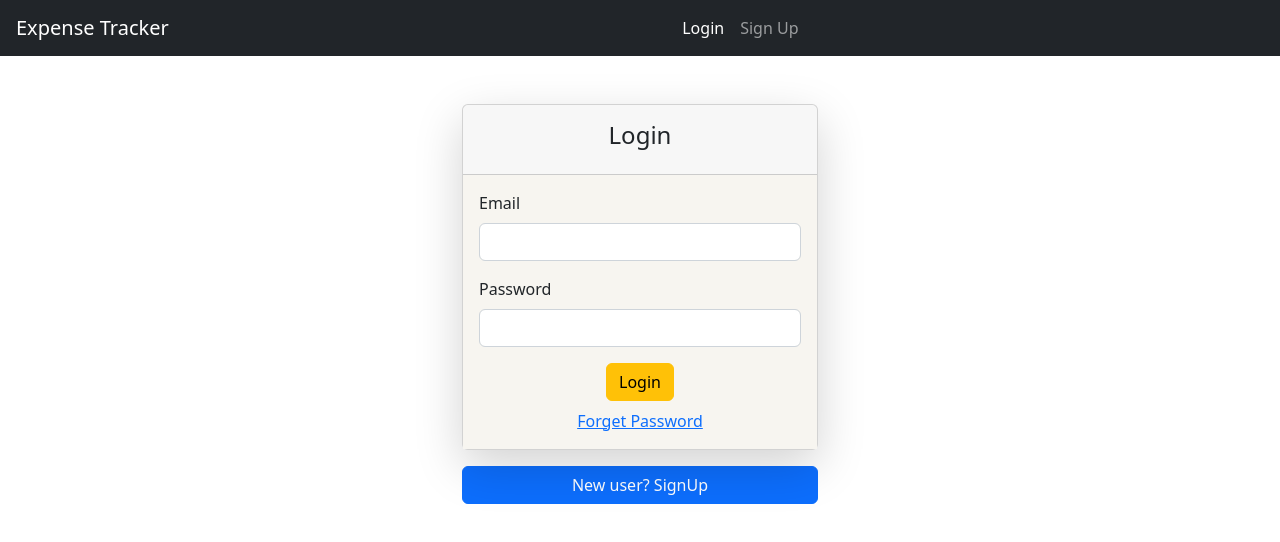
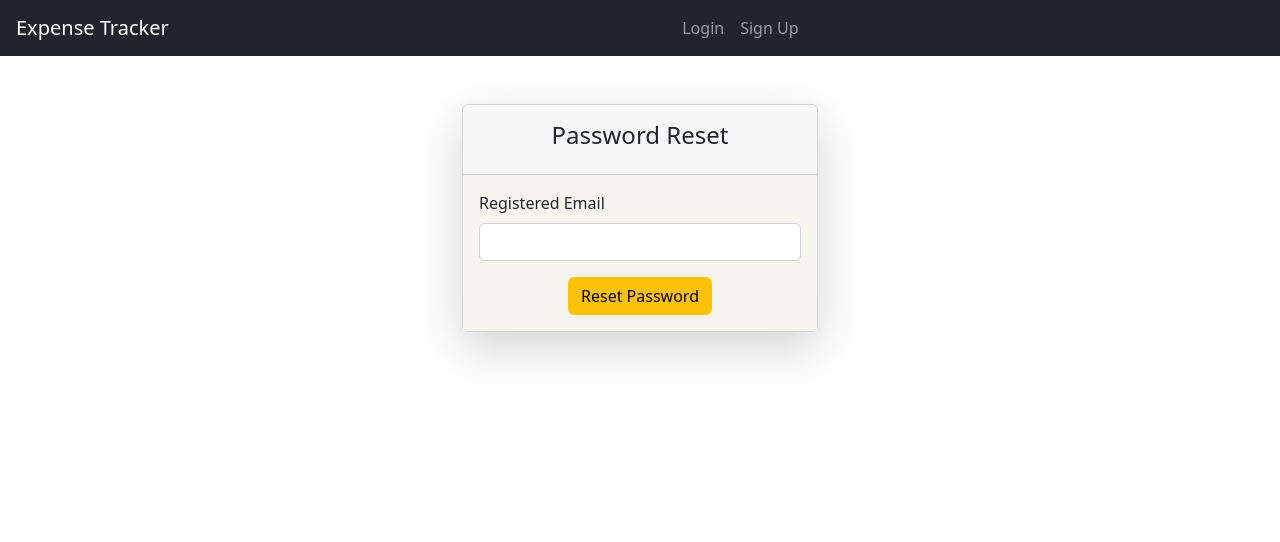
Before and after one commit to Blank67/Expence-Tracker-Website, a React (Create React App) app: page /resetpassword in a window 1280 px wide. Before the commit this address led to /login. Shown: the top 542 px of the page. Built offline with nearby package versions, Linux system fonts and the light colour scheme.

Commit message:
reset password link

```diff
--- a/src/App.js
+++ b/src/App.js
@@ -6,6 +6,7 @@ import AuthContext from './firebase/auth-context';
 import Home from './Pages/Home';
 import Login from './Pages/Login';
 import Profile from './Pages/Profile';
+import ResetPassword from './Pages/ResetPassword';
 import SignUp from './Pages/SignUp';
 
 const App = () => {
@@ -22,6 +23,7 @@ const App = () => {
         {authCtx.isLoggedIn && <Route path='/profile'><Profile /></Route>}
         {!authCtx.isLoggedIn && <Route path='/login'><Login /></Route>}
         {!authCtx.isLoggedIn && <Route path='/signup'><SignUp /></Route>}
+        {!authCtx.isLoggedIn && <Route path='/resetpassword'><ResetPassword /></Route>}
         <Route path='*'><Redirect to='/login' /></Route>
       </Switch>
     </div>
--- a/src/Pages/Login.js
+++ b/src/Pages/Login.js
@@ -1,6 +1,6 @@
 import { useContext, useRef, useState } from "react";
 import { Button, Card, Col, Container, Form, Row } from "react-bootstrap";
-import { NavLink, useHistory } from "react-router-dom";
+import { useHistory } from "react-router-dom";
 import AuthContext from "../firebase/auth-context";
 
 const Login = (props) => {
@@ -51,13 +51,12 @@ const Login = (props) => {
         }
     }
 
-    const onLoginClickHandler = () => {
-        history.replace('/login');
+    const onSignUpClickHandler = () => {
+        history.replace('/signup');
     }
 
-    const forgetPasswordHandler = (e) => {
-        e.preventDefault();
-        console.log("Clikeddd");
+    const forgetPasswordHandler = () => {
+        history.replace('/resetpassword');
     }
 
     return (
@@ -83,7 +82,7 @@ const Login = (props) => {
                                     <Button variant="warning" type="submit" onClick={onSubmitHandler}>Login</Button>
                                 </div>
                                 <div className="text-center mt-2">
-                                    <a href="forgetPasswordHandler()">Forget Password</a>
+                                    <Button variant="link" onClick={forgetPasswordHandler}>Forget Password</Button>
                                 </div>
                             </Form>
                         </Card.Body>
@@ -93,7 +92,7 @@ const Login = (props) => {
             <Row className="justify-content-center pt-3">
                 <Col xs={4}>
                     <div className="d-grid">
-                        <Button onClick={onLoginClickHandler}>New user? SignUp</Button>
+                        <Button onClick={onSignUpClickHandler}>New user? SignUp</Button>
                     </div>
                 </Col>
             </Row>
--- a/src/Pages/Profile.js
+++ b/src/Pages/Profile.js
@@ -89,7 +89,6 @@ const Profile = (props) => {
         } catch (err) {
             alert(err.message);
         }
-
     }
 
     const passwordChangeHandler = (e) => {
--- a/src/Pages/ResetPassword.js
+++ b/src/Pages/ResetPassword.js
@@ -1,6 +1,74 @@
+import { useRef, useState } from "react";
+import { Button, Card, Col, Container, Form, Row } from "react-bootstrap";
+
 const ResetPassword = (props) => {
+    const emailRef = useRef('');
+    const [mailSent, setMailSent] = useState(false);
+    const [error, setError] = useState(false);
+
+    const onSubmitHandler = async (e) => {
+        e.preventDefault();
+        setError(false);
+        setMailSent(false);
+        if (!emailRef.current.value.includes('@')) {
+            setMailSent(false);
+            setError(true);
+            return;
+        }
+        try {
+            const url = 'https://identitytoolkit.googleapis.com/v1/accounts:sendOobCode?key=AIzaSyDNiGP2YbgqnIMHk-jicOFmjCh_0TUERf8';
+            const response = await fetch(url, {
+                method: 'POST',
+                body: JSON.stringify({
+                    requestType: 'PASSWORD_RESET',
+                    email: emailRef.current.value
+                }),
+                headers: {
+                    'Content-Type': 'application/json'
+                }
+            });
+            const transformedResponse = await response.json();
+            console.log(response);
+            console.log(transformedResponse);
+            if(response.ok){
+                setMailSent(true);
+                setError(false);
+            }else{
+                setMailSent(false);
+                setError(true);
+                throw new Error(transformedResponse.error.message);
+            }
+        } catch (err) {
+            setMailSent(false);
+            alert(err.message);
+        }
+    }
+
     return (
-        <div>ResetPassword Page</div>
+        <Container className="my-5">
+            <Row className="justify-content-center">
+                <Col xs={4}>
+                    <Card className="shadow-lg">
+                        <Card.Header className="text-center p-3">
+                            <h4>Password Reset</h4>
+                        </Card.Header>
+                        <Card.Body style={{ backgroundColor: '#f7f5f0' }}>
+                            <Form>
+                                {mailSent && <p className="text-info text-center">Password reset link sent to {emailRef.current.value}.</p>}
+                                {error && <p className="text-danger text-center">Enter a valid email.</p>}
+                                <Form.Group className="mb-3">
+                                    <Form.Label htmlFor="email">Registered Email</Form.Label>
+                                    <Form.Control id="email" type="email" required ref={emailRef} />
+                                </Form.Group>
+                                <div className="text-center">
+                                    <Button variant="warning" type="submit" onClick={onSubmitHandler}>Reset Password</Button>
+                                </div>
+                            </Form>
+                        </Card.Body>
+                    </Card>
+                </Col>
+            </Row>
+        </Container>
     );
 }
 
```
